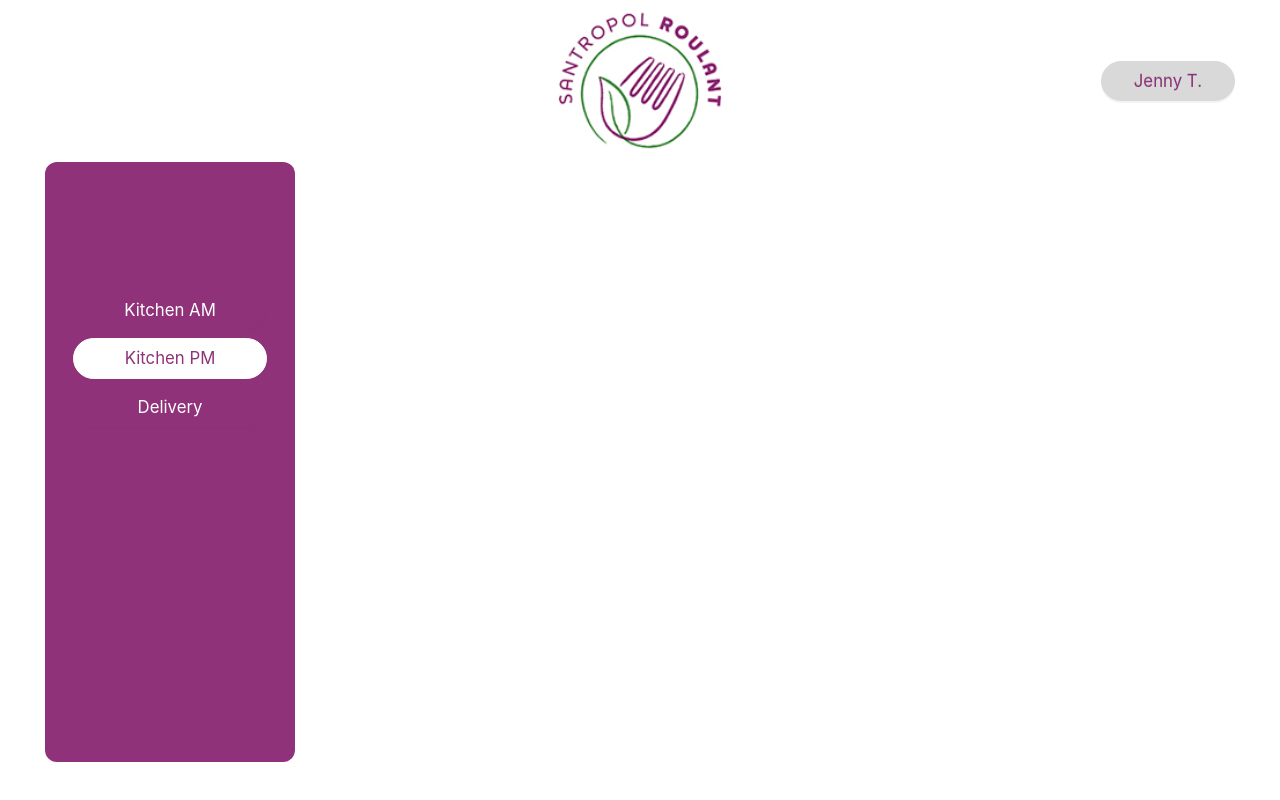
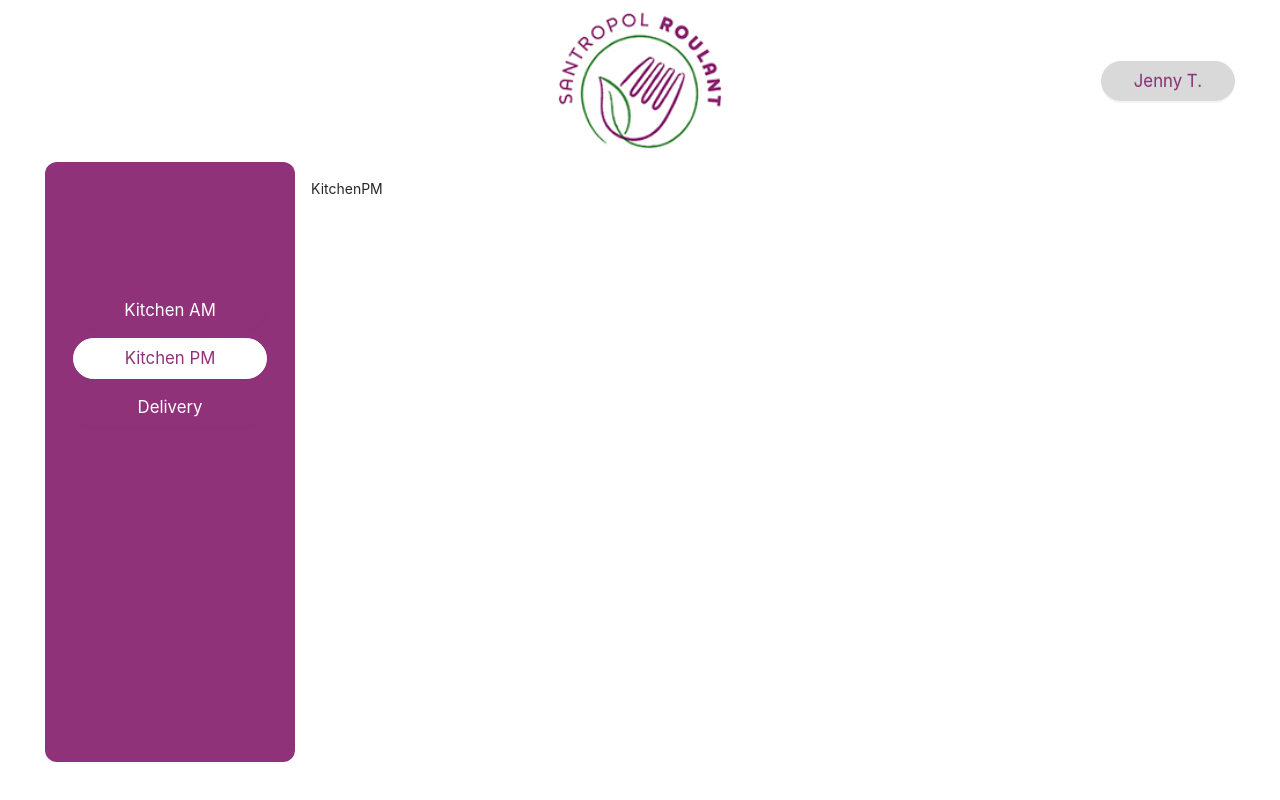
Before and after one commit to Software-For-Love/client-santropol, a React (Create React App) app in the folder front-end/: page /kitchen-pm in a window 1280 px wide. Built offline with nearby package versions, Linux system fonts and the light colour scheme.

Commit message:
updated loading component

```diff
--- a/front-end/src/Routes.jsx
+++ b/front-end/src/Routes.jsx
@@ -1,6 +1,12 @@
-import React from "react";
+import React, { lazy, Suspense } from "react";
 import { BrowserRouter, Routes, Route } from "react-router-dom";
-import { SideBar, Layout, Header } from "./components/Layout";
+import { SideBar, Layout, Header, Content } from "./components/Layout";
+import Loading from "./components/Loading";
+
+// Pages
+const KitchenAM = lazy(() => import("./pages/KitchenAM"));
+const KitchenPM = lazy(() => import("./pages/KitchenPM"));
+const Delivery = lazy(() => import("./pages/Delivery"));
 
 const AppRoutes = () => {
   return (
@@ -8,9 +14,15 @@ const AppRoutes = () => {
       <Layout>
         <Header />
         <SideBar />
-        <Routes>
-          <Route path='/'></Route>
-        </Routes>
+        <Content>
+          <Suspense fallback={<Loading />}>
+            <Routes>
+              <Route path='/kitchen-am' element={<KitchenAM />} />
+              <Route path='/kitchen-pm' element={<KitchenPM />} />
+              <Route path='/delivery' element={<Delivery />} />
+            </Routes>
+          </Suspense>
+        </Content>
       </Layout>
     </BrowserRouter>
   );
--- /dev/null
+++ b/front-end/src/components/Layout/Content/index.jsx
@@ -0,0 +1,8 @@
+import React from "react";
+import Content from "./styles";
+
+const ContentComponent = (props) => {
+  return <Content>{props.children}</Content>;
+};
+
+export default ContentComponent;
--- /dev/null
+++ b/front-end/src/components/Layout/Content/styles.js
@@ -0,0 +1,7 @@
+import styled from "styled-components";
+import { Layout } from "antd";
+const { Content } = Layout;
+
+export default styled(Content)`
+  padding: 1rem;
+`;
--- a/front-end/src/components/Layout/index.js
+++ b/front-end/src/components/Layout/index.js
@@ -1,3 +1,4 @@
 export { default as SideBar } from "./Sidebar";
 export { default as Header } from "./Header";
 export { default as Layout } from "./Layout";
+export { default as Content } from "./Content";
--- /dev/null
+++ b/front-end/src/components/Loading/index.jsx
@@ -0,0 +1,19 @@
+import { Spin } from "antd";
+import { LoadingOutlined } from "@ant-design/icons";
+
+const Loading = () => {
+  const antIcon = <LoadingOutlined style={{ fontSize: 24 }} spin />;
+  return (
+    <Spin
+      indicator={antIcon}
+      style={{
+        position: "absolute",
+        top: "50%",
+        left: "50%",
+        transform: "translate(-50%, -50%)",
+      }}
+    />
+  );
+};
+
+export default Loading;
--- a/front-end/src/pages/KitchenPM/index.js
+++ b/front-end/src/pages/KitchenPM/index.js
@@ -0,0 +1,7 @@
+import React from "react";
+
+const KitchenPM = () => {
+  return <div>KitchenPM</div>;
+};
+
+export default KitchenPM;
```
